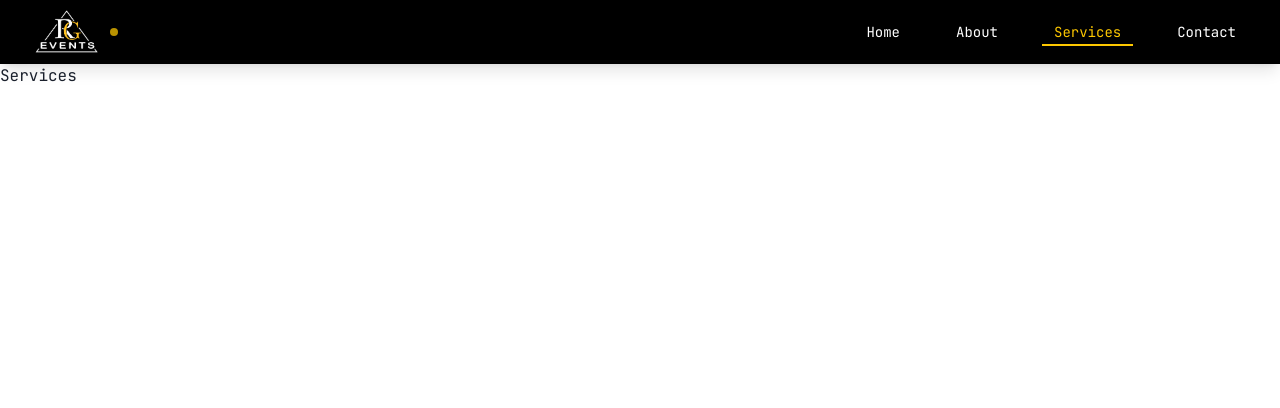
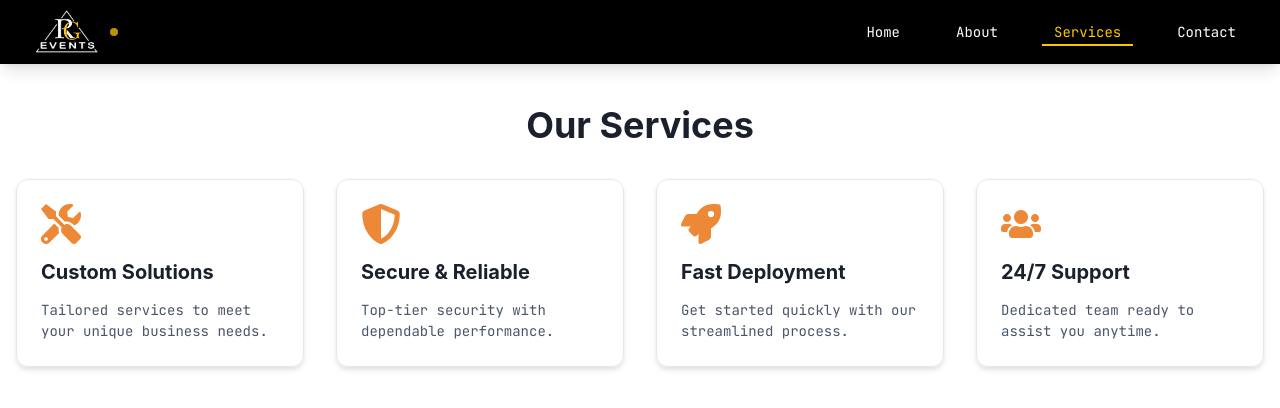
Before and after one commit to glenjaysondmello/Event-Website, a React (Vite) app: page /services in a window 1280 px wide. Shown: the top 408 px of the page. Built offline with nearby package versions, Linux system fonts and the light colour scheme.

Commit message:
implemented service page

```diff
--- a/src/components/About.tsx
+++ /dev/null
@@ -1,5 +0,0 @@
-const About = () => {
-  return <div>About</div>;
-};
-
-export default About;
--- /dev/null
+++ b/src/components/Gallery.tsx
@@ -0,0 +1,5 @@
+const Gallery = () => {
+  return <div></div>;
+};
+
+export default Gallery;
--- a/src/components/Services.tsx
+++ /dev/null
@@ -1,5 +0,0 @@
-const Services = () => {
-  return <div>Services</div>;
-};
-
-export default Services;
--- /dev/null
+++ b/src/components/VideoSection.tsx
@@ -0,0 +1,5 @@
+const VideoSection = () => {
+  return <div></div>;
+};
+
+export default VideoSection;
--- /dev/null
+++ b/src/pages/About.tsx
@@ -0,0 +1,20 @@
+import { Box, Heading, Text } from "@chakra-ui/react";
+
+const About = () => {
+  return (
+    <Box maxW="6xl" mx="auto" px={4} py={10}>
+      <Heading as="h2" size="xl" mb={4}>
+        About Us
+      </Heading>
+      <Text fontSize="md" color="gray.700">
+        We are a team of passionate innovators committed to delivering impactful
+        digital experiences. Our journey began with a shared belief in the power
+        of technology to transform lives. Today, we continue to build scalable,
+        secure, and user-friendly applications that empower businesses and
+        individuals to achieve more.
+      </Text>
+    </Box>
+  );
+};
+
+export default About;
--- /dev/null
+++ b/src/pages/Services.tsx
@@ -0,0 +1,62 @@
+// ServicesSection.jsx
+import React from "react";
+import { Box, SimpleGrid, Icon, Text, Heading, VStack } from "@chakra-ui/react";
+import { FaTools, FaShieldAlt, FaRocket, FaUsers } from "react-icons/fa";
+
+const services = [
+  {
+    icon: FaTools,
+    title: "Custom Solutions",
+    description: "Tailored services to meet your unique business needs.",
+  },
+  {
+    icon: FaShieldAlt,
+    title: "Secure & Reliable",
+    description: "Top-tier security with dependable performance.",
+  },
+  {
+    icon: FaRocket,
+    title: "Fast Deployment",
+    description: "Get started quickly with our streamlined process.",
+  },
+  {
+    icon: FaUsers,
+    title: "24/7 Support",
+    description: "Dedicated team ready to assist you anytime.",
+  },
+];
+
+const Services = () => {
+  return (
+    <Box px={4} py={10} maxW="7xl" mx="auto">
+      <Heading as="h2" size="xl" mb={8} textAlign="center">
+        Our Services
+      </Heading>
+      <SimpleGrid columns={[1, 2, 2, 4]} spacing={8}>
+        {services.map((service, index) => (
+          <Box
+            key={index}
+            p={6}
+            borderWidth={1}
+            borderRadius="xl"
+            shadow="md"
+            _hover={{ shadow: "lg", transform: "translateY(-4px)" }}
+            transition="all 0.3s ease"
+          >
+            <VStack spacing={4} align="start">
+              <Icon as={service.icon} boxSize={10} color="orange.400" />
+              <Heading as="h3" size="md">
+                {service.title}
+              </Heading>
+              <Text fontSize="sm" color="gray.600">
+                {service.description}
+              </Text>
+            </VStack>
+          </Box>
+        ))}
+      </SimpleGrid>
+    </Box>
+  );
+};
+
+export default Services;
```
Also changed, not shown: src/App.tsx (+4 -4 lines), src/pages/Contact.tsx (renamed from src/components/Contact.tsx), src/pages/HeroSection.tsx (renamed from src/components/HeroSection.tsx).
